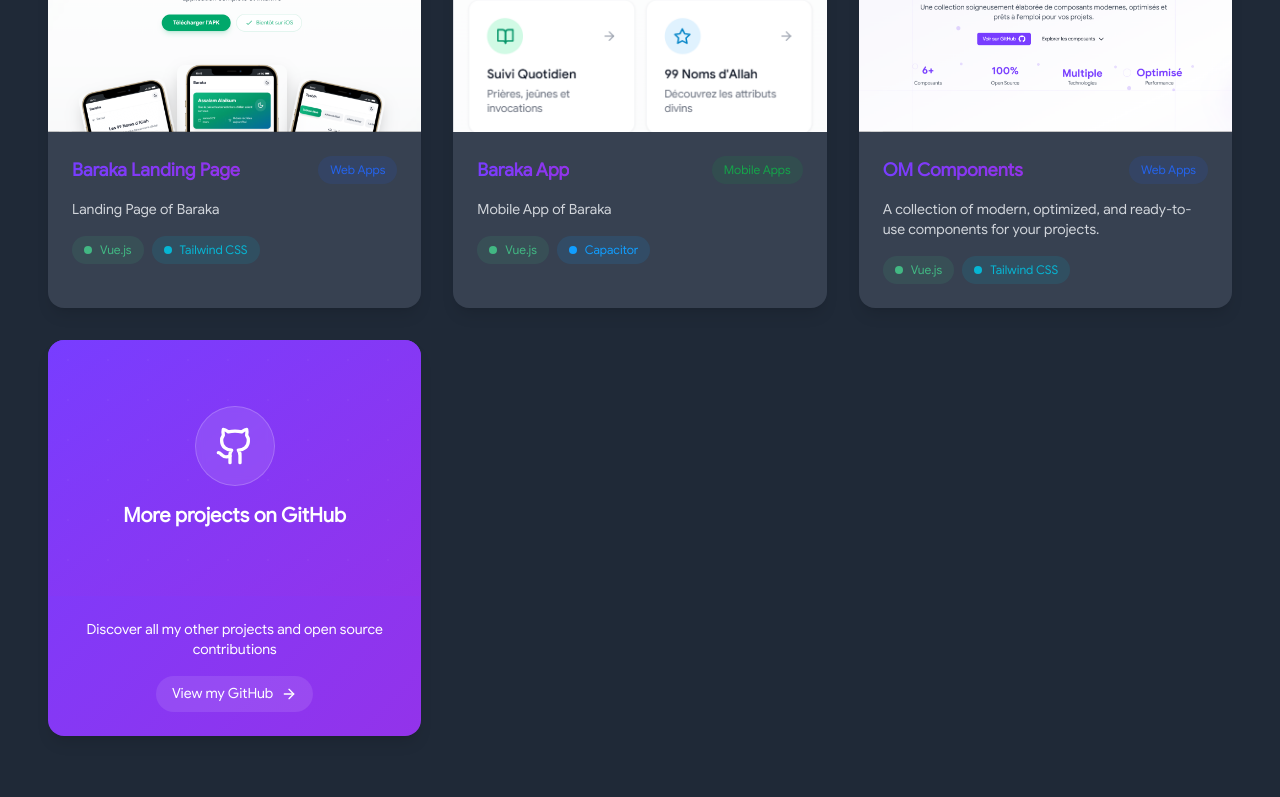
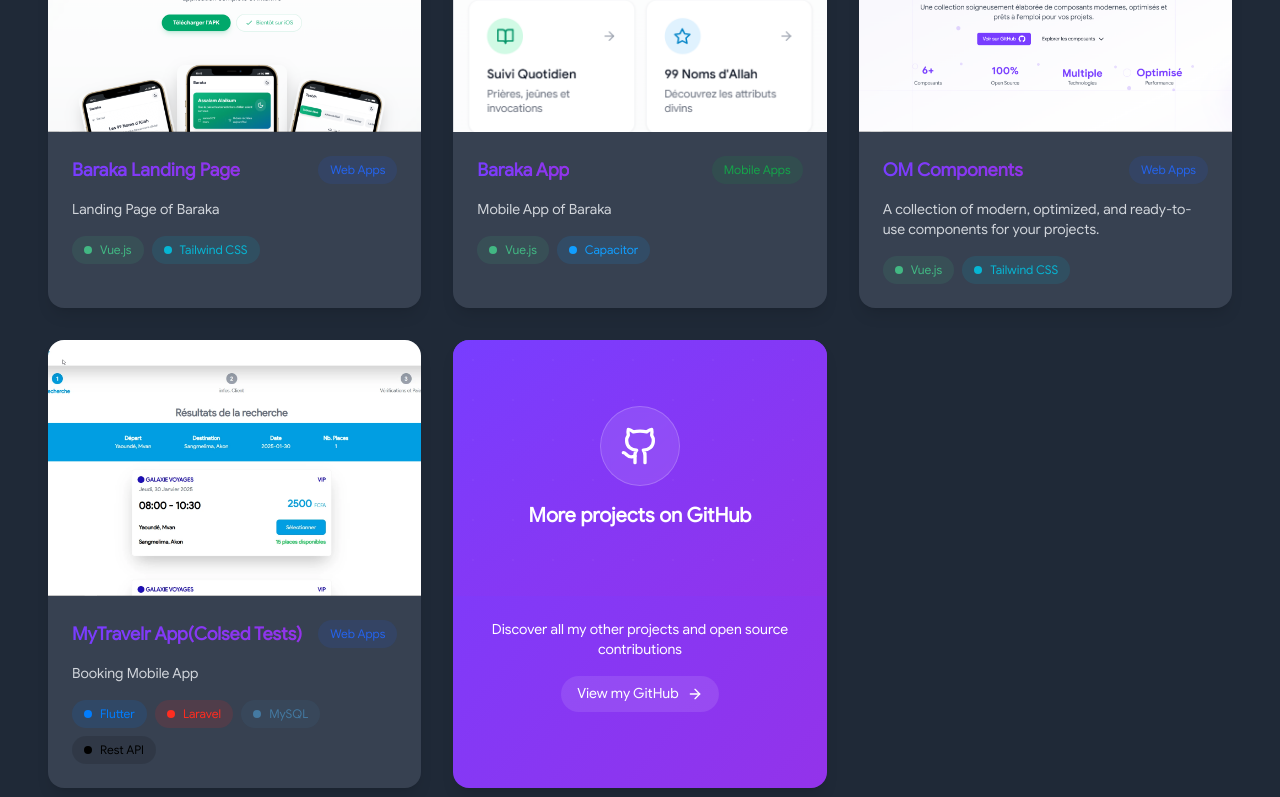
Before and after one commit to Agirem/portfolio-v2, a Vue app: page / in a window 1280 px wide. Shown: the part 5770-6567 px from the top of the page. Built offline with nearby package versions, Linux system fonts and the light colour scheme.

Commit message:
Update demo URLs and add new project entry for MyTravelr App in Projects component
- Change demo URLs from .co to .cm for existing projects.
- Add new project entry for MyTravelr App with relevant details and technologies.

```diff
--- a/src/components/Projects.vue
+++ b/src/components/Projects.vue
@@ -391,7 +391,7 @@
     image: '/images/booking.webp?height=300&width=400',
     category: 'web',
     technologies: ['PHP', 'Laravel', 'Tailwind CSS', 'MySQL', 'Javascript'],
-    demo: 'https://booking.mytravelr.co',
+    demo: 'https://booking.mytravelr.cm',
     github: null,
     isOpenSource: false
   },
@@ -459,7 +459,7 @@
     image: '/images/landing.webp?height=300&width=400',
     category: 'web',
     technologies: ['HTML', 'Sass', 'Javascript'],
-    demo: 'https://mytravelr.co',
+    demo: 'https://mytravelr.cm',
     github: null,
     isOpenSource: false
   },
@@ -476,7 +476,7 @@
     image: '/images/panel.webp?height=300&width=400',
     category: 'web',
     technologies: ['PHP', 'Tailwind CSS', 'MySQL', 'Javascript'],
-    demo: 'https://mpanel.mytravelr.co',
+    demo: 'https://mpanel.mytravelr.cm',
     github: null,
     isOpenSource: false
   },
@@ -582,6 +582,24 @@
     github: null,
     isOpenSource: false
   },
+  {
+    id: 13,
+    title: {
+      fr: 'MyTravelr App (Test fermé)',
+      en: 'MyTravelr App(Colsed Tests)'
+    },
+    description: {
+      fr: 'Application mobile de réservation de billes de bus',
+      en: 'Booking Mobile App'
+    },
+    image: '/images/booking.webp?height=300&width=400',
+    category: 'web',
+    technologies: ['Flutter', 'Laravel', 'MySQL', 'Rest API' ],
+    demo: 'https://mytravelr.cm',
+    github: null,
+    isOpenSource: false
+  },
+
 
 
 ]
```
